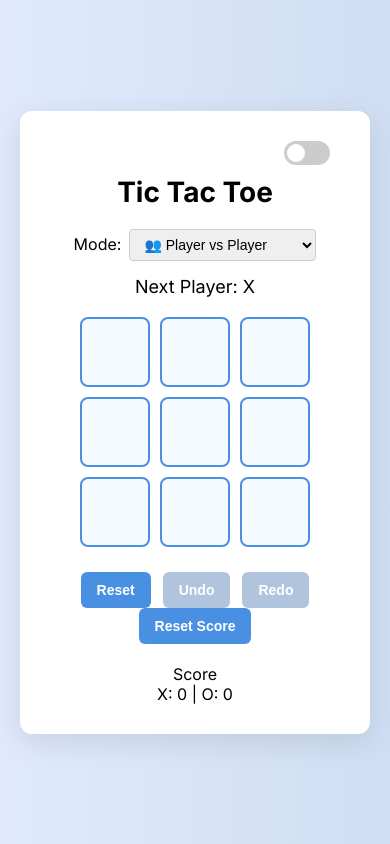
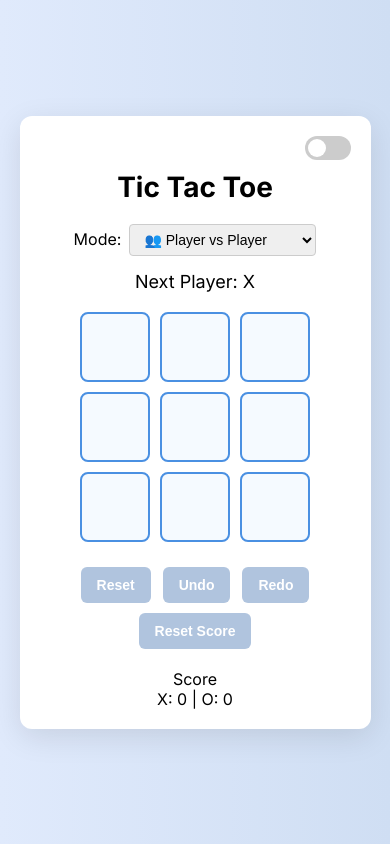
Before and after one commit to OsujiWisdom06/Tictactoe, a React (Vite) app: page / in a window 390 px wide. Built offline with nearby package versions, Linux system fonts and the light colour scheme.

Commit message:
made code cleaner by putting the hooks and function code in their place thereby making the app and codebase readable, made the dark mode better for the controls button and the body, gave a margin top on the last button on a smaller screen and handled the responsivenessiveness of the app

```diff
--- a/src/App.css
+++ b/src/App.css
@@ -15,6 +15,10 @@ body {
   height: 100vh;
 }
 
+body.dark {
+  background: linear-gradient(to right, #1e1e2f, #2c2c3e); /* Dark mode */
+}
+
 /* Game container */
 .game {
   background-color: #ffffff;
@@ -22,8 +26,26 @@ body {
   border-radius: 12px;
   box-shadow: 0 8px 30px rgba(0, 0, 0, 0.1);
   text-align: center;
-  width: 350px;
+  /* width: 350px; */
   transition: background 0.3s, color 0.3s;
+}
+
+.game{
+  max-width: 600px;
+  margin: 0 auto;
+
+}
+
+@media screen and (max-width: 467px) {
+  .game {
+    width: 90%;
+    padding: 20px;
+  }
+
+  .controls button:last-child, .controls.dark button:last-child {
+    margin-top: 10px;
+  }
+
 }
 
 /* Dark mode */
@@ -114,13 +136,25 @@ body {
   transition: 0.3s ease;
 }
 
+.controls.dark button {
+  background-color: #132c45 !important;
+}
+
 .controls button:hover:not(:disabled) {
-  background-color: #357ab8;
+  background-color: #357ab8 !important;
+}
+
+.controls.dark button:hover:not(:disabled) {
+  background-color: #34495e !important;
 }
 
 .controls button:disabled {
   background-color: #b0c4de;
   cursor: not-allowed;
+}
+
+.controls.dark button:disabled {
+  background-color: #4b5565 !important;
 }
 
 /* Scoreboard */
@@ -131,6 +165,13 @@ body {
 
 .mode-selector {
   margin-bottom: 15px;
+}
+
+.mode-selector.dark select{
+  background-color: #2c2c3e;
+  color:white;
+  border: none;
+  outline: none;
 }
 
 .mode-selector select {
--- a/src/App.jsx
+++ b/src/App.jsx
@@ -1,178 +1,43 @@
-import { useEffect, useState } from 'react';
-import './App.css';
-import InstallPrompt from './components/InstallPrompt';
-
-function Square({ value, onClick, highlight }) {
-  return (
-    <button className={`square ${highlight ? 'highlight' : ''}`} onClick={onClick}>
-      {value}
-    </button>
-  );
-}
-
-function Board({ squares, onClick, winningLine }) {
-  return (
-    <div>
-      {[0, 3, 6].map((row) => (
-        <div className="board-row" key={row}>
-          {[0, 1, 2].map((col) => {
-            const i = row + col;
-            return (
-              <Square
-                key={i}
-                value={squares[i]}
-                onClick={() => onClick(i)}
-                highlight={winningLine?.includes(i)}
-              />
-            );
-          })}
-        </div>
-      ))}
-    </div>
-  );
-}
-
-function calculateWinner(squares) {
-  const lines = [
-    [0, 1, 2], [3, 4, 5], [6, 7, 8],
-    [0, 3, 6], [1, 4, 7], [2, 5, 8],
-    [0, 4, 8], [2, 4, 6],
-  ];
-  for (let [a, b, c] of lines) {
-    if (squares[a] && squares[a] === squares[b] && squares[a] === squares[c]) {
-      return { winner: squares[a], line: [a, b, c] };
-    }
-  }
-  return null;
-}
-
-function getRandomMove(squares) {
-  const empty = squares
-    .map((val, idx) => (val === null ? idx : null))
-    .filter((v) => v !== null);
-  if (empty.length === 0) return null;
-  return empty[Math.floor(Math.random() * empty.length)];
-}
+import "./App.css";
+import InstallPrompt from "./components/InstallPrompt";
+import Board from "./components/Board";
+import ThemeMode from "./components/ThemeMode";
+import { useGameHook } from "./hooks/gameHooks";
 
 function App() {
-  const [history, setHistory] = useState([Array(9).fill(null)]);
-  const [step, setStep] = useState(0);
-  const [xIsNext, setXIsNext] = useState(true);
-  const [scores, setScores] = useState({ X: 0, O: 0 });
-  const [mode, setMode] = useState(() => localStorage.getItem('ticTacToeMode') || 'PvP');
-  const [darkMode, setDarkMode] = useState(() => localStorage.getItem('ticTacToeDark') === 'true');
-
-  const current = history[step];
-  const winnerInfo = calculateWinner(current);
-  const winner = winnerInfo?.winner;
-  const winningLine = winnerInfo?.line;
-  const isDraw = !winner && current.every(val => val === 'X' || val === 'O');
-  const currentPlayer = xIsNext ? 'X' : 'O';
-
-  useEffect(() => {
-    const savedScores = localStorage.getItem('ticTacToeScores');
-    if (savedScores) setScores(JSON.parse(savedScores));
-  }, []);
-
-  useEffect(() => {
-    localStorage.setItem('ticTacToeScores', JSON.stringify(scores));
-  }, [scores]);
-
-  useEffect(() => {
-    localStorage.setItem('ticTacToeMode', mode);
-  }, [mode]);
-
-  useEffect(() => {
-    localStorage.setItem('ticTacToeDark', darkMode.toString());
-  }, [darkMode]);
-
-  useEffect(() => {
-    resetGame();
-  }, [mode]);
-
-  useEffect(() => {
-    if (mode === 'PvC' && !winner && !isDraw && !xIsNext) {
-      const timer = setTimeout(() => {
-        const move = getRandomMove(current);
-        if (move !== null && move !== undefined) {
-          handlePlay(move, true);
-        }
-      }, 400);
-      return () => clearTimeout(timer);
-    }
-  }, [step, xIsNext, mode, current, winner, isDraw]);
-
-  useEffect(() => {
-    if (mode === 'PvC' && !xIsNext && !winner && !isDraw) {
-      const timer = setTimeout(() => {
-        const move = getRandomMove(current);
-        if (move !== null && move !== undefined) {
-          handlePlay(move, true);
-        }
-      }, 400);
-      return () => clearTimeout(timer);
-    }
-  }, [step]);
-
-  const handlePlay = (i, byAI = false) => {
-    if (current[i] || winner || (mode === 'PvC' && !xIsNext && !byAI)) return;
-
-    const next = current.slice();
-    next[i] = currentPlayer;
-    const newHistory = [...history.slice(0, step + 1), next];
-
-    setHistory(newHistory);
-    setStep(newHistory.length - 1);
-    setXIsNext(!xIsNext);
-
-    const result = calculateWinner(next);
-    if (result) {
-      setScores((prev) => ({
-        ...prev,
-        [result.winner]: prev[result.winner] + 1,
-      }));
-    }
-  };
-
-  const jumpTo = (move) => {
-    setStep(move);
-    setXIsNext(move % 2 === 0);
-  };
-
-  const resetGame = () => {
-    setHistory([Array(9).fill(null)]);
-    setStep(0);
-    setXIsNext(true);
-  };
-
-  const resetScores = () => {
-    setScores({ X: 0, O: 0 });
-    localStorage.removeItem('ticTacToeScores');
-  };
-
+  const {
+    history,
+    step,
+    xIsNext,
+    scores,
+    mode,
+    darkMode,
+    current,
+    winner,
+    winningLine,
+    isDraw,
+    setMode,
+    setDarkMode,
+    handlePlay,
+    jumpTo,
+    resetGame,
+    resetScores,
+  } = useGameHook();
   const status = winner
     ? `🎉 Winner: ${winner}`
     : isDraw
     ? "🤝 It's a draw!"
-    : `Next Player: ${xIsNext ? 'X' : 'O'}`;
+    : `Next Player: ${xIsNext ? "X" : "O"}`;
 
   return (
-    <div className={`game ${darkMode ? 'dark' : ''}`}>
-       <InstallPrompt/>
-      <div className="dark-toggle">
-        <label className="switch">
-          <input
-            type="checkbox"
-            checked={darkMode}
-            onChange={() => setDarkMode(!darkMode)}
-          />
-          <span className="slider"></span>
-        </label>
-      </div>
+    <div className={`game ${darkMode ? "dark" : ""}`}
+     >
+      <InstallPrompt />
+      <ThemeMode darkMode={darkMode} setDarkMode={setDarkMode} />
 
       <h1>Tic Tac Toe</h1>
 
-      <div className="mode-selector">
+      <div className={`mode-selector ${darkMode ? "dark" : ""}`}>
         <label>
           Mode:
           <select value={mode} onChange={(e) => setMode(e.target.value)}>
@@ -184,11 +49,20 @@ function App() {
 
       <div className="status">{status}</div>
 
-      <Board squares={current} onClick={(i) => handlePlay(i)} winningLine={winningLine} />
+      <Board
+        squares={current}
+        onClick={(i) => handlePlay(i)}
+        winningLine={winningLine}
+      />
 
-      <div className="controls">
-        <button onClick={resetGame}>Reset</button>
-        <button onClick={() => step > 0 && jumpTo(step - 1)} disabled={step === 0}>
+      <div className={`controls ${darkMode ? "dark" : ""}`}>
+        <button onClick={resetGame} disabled={step === 0}>
+          Reset
+        </button>
+        <button
+          onClick={() => step > 0 && jumpTo(step - 1)}
+          disabled={step === 0}
+        >
           Undo
         </button>
         <button
@@ -197,12 +71,19 @@ function App() {
         >
           Redo
         </button>
-        <button onClick={resetScores}>Reset Score</button>
+        {/* made a disable function and pushed down the reset score button */}
+        <button onClick={resetScores}
+        disabled={scores.X === 0 && scores.O === 0}
+        >
+          Reset Score
+        </button>
       </div>
 
       <div className="scoreboard">
         <p>Score</p>
-        <p>X: {scores.X} | O: {scores.O}</p>
+        <p>
+          X: {scores.X} | O: {scores.O}
+        </p>
       </div>
     </div>
   );
--- /dev/null
+++ b/src/components/Board.jsx
@@ -0,0 +1,24 @@
+/* eslint-disable react/prop-types */
+import Square from "./Square";
+
+export default function Board({ squares, onClick, winningLine }) {
+    return (
+      <div>
+        {[0, 3, 6].map((row) => (
+          <div className="board-row" key={row}>
+            {[0, 1, 2].map((col) => {
+              const i = row + col;
+              return (
+                <Square
+                  key={i}
+                  value={squares[i]}
+                  onClick={() => onClick(i)}
+                  highlight={winningLine?.includes(i)}
+                />
+              );
+            })}
+          </div>
+        ))}
+      </div>
+    );
+  }
--- a/src/components/InstallPrompt.jsx
+++ b/src/components/InstallPrompt.jsx
@@ -106,7 +106,7 @@ const InstallPrompt = () => {
           <br />
           Tap the <strong>Share</strong> button, then choose
           <br />
-          <strong>"Add to Home Screen"</strong>.
+          <strong>&quot;Add to Home Screen&quot;</strong>.
         </div>
       )}
       {showToast && (
--- /dev/null
+++ b/src/components/Square.jsx
@@ -0,0 +1,9 @@
+/* eslint-disable react/prop-types */
+
+export default function Square({ value, onClick, highlight }) {
+    return (
+      <button className={`square ${highlight ? 'highlight' : ''}`} onClick={onClick}>
+        {value}
+      </button>
+    );
+}
--- /dev/null
+++ b/src/components/ThemeMode.jsx
@@ -0,0 +1,25 @@
+/* eslint-disable react/prop-types */
+import { useEffect} from "react";
+
+export default function ThemeMode({ darkMode, setDarkMode }) {
+
+
+  useEffect(() => {
+    // made the body also adapt to the themeMode
+    document.body.classList.toggle("dark", darkMode);
+    localStorage.setItem("ticTacToeDark", darkMode.toString());
+  }, [darkMode]);
+
+  return (
+    <div className="dark-toggle">
+      <label className="switch">
+        <input
+          type="checkbox"
+          checked={darkMode}
+          onChange={() => setDarkMode(!darkMode)}
+        />
+        <span className="slider"></span>
+      </label>
+    </div>
+  );
+}
--- /dev/null
+++ b/src/hooks/gameHooks.jsx
@@ -0,0 +1,115 @@
+import { useState, useEffect } from "react";
+import { calculateWinner, getRandomMove } from "../utils/gameUtils";
+
+export function useGameHook() {
+  const [history, setHistory] = useState([Array(9).fill(null)]);
+  const [step, setStep] = useState(0);
+  const [xIsNext, setXIsNext] = useState(true);
+  const [scores, setScores] = useState({ X: 0, O: 0 });
+  const [mode, setMode] = useState(() => localStorage.getItem("ticTacToeMode") || "PvP");
+  const [darkMode, setDarkMode] = useState(() => localStorage.getItem("ticTacToeDark") === "true");
+
+  const current = history[step];
+  const winnerInfo = calculateWinner(current);
+  const winner = winnerInfo?.winner;
+  const winningLine = winnerInfo?.line;
+  const isDraw = !winner && current.every((val) => val === "X" || val === "O");
+  const currentPlayer = xIsNext ? "X" : "O";
+
+  useEffect(() => {
+    const savedScores = localStorage.getItem("ticTacToeScores");
+    if (savedScores) setScores(JSON.parse(savedScores));
+  }, []);
+
+  useEffect(() => {
+    localStorage.setItem("ticTacToeScores", JSON.stringify(scores));
+  }, [scores]);
+
+  useEffect(() => {
+    localStorage.setItem("ticTacToeMode", mode);
+  }, [mode]);
+
+  useEffect(() => {
+    resetGame();
+  }, [mode]);
+
+  useEffect(() => {
+    if (mode === "PvC" && !winner && !isDraw && !xIsNext) {
+      const timer = setTimeout(() => {
+        const move = getRandomMove(current);
+        if (move !== null && move !== undefined) {
+          handlePlay(move, true);
+        }
+      }, 400);
+      return () => clearTimeout(timer);
+    }
+  }, [step, xIsNext, mode, current, winner, isDraw]);
+
+  // you can remove this duplicate effect
+    useEffect(() => {
+      if (mode === 'PvC' && !xIsNext && !winner && !isDraw) {
+        const timer = setTimeout(() => {
+          const move = getRandomMove(current);
+          if (move !== null && move !== undefined) {
+            handlePlay(move, true);
+          }
+        }, 400);
+        return () => clearTimeout(timer);
+      }
+    }, [step]);
+
+  const handlePlay = (i, byAI = false) => {
+    if (current[i] || winner || (mode === "PvC" && !xIsNext && !byAI)) return;
+
+    const next = current.slice();
+    next[i] = currentPlayer;
+    const newHistory = [...history.slice(0, step + 1), next];
+
+    setHistory(newHistory);
+    setStep(newHistory.length - 1);
+    setXIsNext(!xIsNext);
+
+    const result = calculateWinner(next);
+    if (result) {
+      setScores((prev) => ({
+        ...prev,
+        [result.winner]: prev[result.winner] + 1,
+      }));
+    }
+  };
+
+  const jumpTo = (move) => {
+    setStep(move);
+    setXIsNext(move % 2 === 0);
+  };
+
+  const resetGame = () => {
+    setHistory([Array(9).fill(null)]);
+    setStep(0);
+    setXIsNext(true);
+  };
+
+  const resetScores = () => {
+    setScores({ X: 0, O: 0 });
+    localStorage.removeItem("ticTacToeScores");
+  };
+
+  return {
+    history,
+    step,
+    xIsNext,
+    scores,
+    mode,
+    darkMode,
+    current,
+    winner,
+    winningLine,
+    isDraw,
+    setMode,
+    setDarkMode,
+    handlePlay,
+    jumpTo,
+    resetGame,
+    resetScores,
+  };
+}
--- /dev/null
+++ b/src/utils/gameUtils.js
@@ -0,0 +1,22 @@
+
+export function calculateWinner(squares) {
+    const lines = [
+      [0, 1, 2], [3, 4, 5], [6, 7, 8],
+      [0, 3, 6], [1, 4, 7], [2, 5, 8],
+      [0, 4, 8], [2, 4, 6],
+    ];
+    for (let [a, b, c] of lines) {
+      if (squares[a] && squares[a] === squares[b] && squares[a] === squares[c]) {
+        return { winner: squares[a], line: [a, b, c] };
+      }
+    }
+    return null;
+}
+
+export function getRandomMove(squares) {
+    const empty = squares
+      .map((val, idx) => (val === null ? idx : null))
+      .filter((v) => v !== null);
+    if (empty.length === 0) return null;
+    return empty[Math.floor(Math.random() * empty.length)];
+}
```
